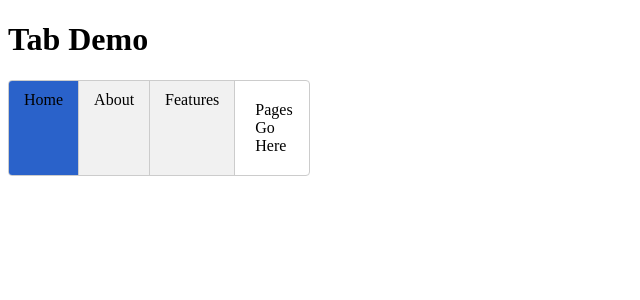
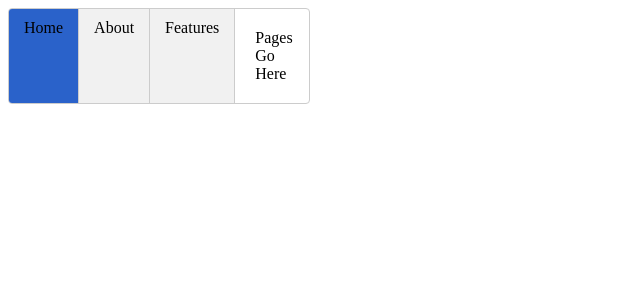
Before and after one commit to acciojob/React-Components-Tabs-anitha-anii, a React app: page / in a window 1280 px wide. Shown: the top 300 px of the page, without its empty margins (0-640 px from the left). Built offline with nearby package versions, Linux system fonts and the light colour scheme.

Commit message:
'changes'

```diff
--- a/src/components/App.js
+++ b/src/components/App.js
@@ -1,14 +1,38 @@
-import React from 'react';
-import '../styles/App.css';
-import Tabs from "./Tabs";
+import React, { useState } from "react";
+import "../styles/App.css";
 
-const App = () => {
+const Tab = ({ name, activeTab, setActiveTab }) => {
+  const isActive = activeTab === name;
+  const tabId = `${name}-Tab`;
+
+  const handleClick = () => {
+    setActiveTab(name);
+  };
+
   return (
-    <div>
-      <h1>Tab Demo</h1>
-      <Tabs />
+    <div
+      className={`tab ${isActive ? "active" : ""}`}
+      id={tabId}
+      onClick={handleClick}
+      data-testid={`tab-${name}`}
+    >
+      {name}
     </div>
   );
 };
 
+const App = () => {
+  const [activeTab, setActiveTab] = useState("Home");
+
+  return (
+    <div className="tabs">
+      <Tab name="Home" activeTab={activeTab} setActiveTab={setActiveTab} />
+      <Tab name="About" activeTab={activeTab} setActiveTab={setActiveTab} />
+      <Tab name="Features" activeTab={activeTab} setActiveTab={setActiveTab} />
+      <div className="viewport">Pages Go Here</div>
+    </div>
+  );
+};
+
+
 export default App;
--- a/src/components/Tabs.js
+++ /dev/null
@@ -1,37 +0,0 @@
-import React, { useState } from "react";
-import "../styles/App.css";
-
-const Tab = ({ name, activeTab, setActiveTab }) => {
-  const isActive = activeTab === name;
-  const tabId = `${name}-Tab`; // Create a unique ID for each tab using the tab name
-
-  const handleClick = () => {
-    setActiveTab(name);
-  };
-
-  return (
-    <div
-      className={`tab ${isActive ? "active" : ""}`}
-      id={tabId} // Use the generated ID for the tab element
-      onClick={handleClick}
-      data-testid={`tab-${name}`}
-    >
-      {name}
-    </div>
-  );
-};
-
-const Tabs = () => {
-  const [activeTab, setActiveTab] = useState("Home");
-
-  return (
-    <div className="tabs">
-      <Tab name="Home" activeTab={activeTab} setActiveTab={setActiveTab} />
-      <Tab name="About" activeTab={activeTab} setActiveTab={setActiveTab} />
-      <Tab name="Features" activeTab={activeTab} setActiveTab={setActiveTab} />
-      <div className="viewport">Pages Go Here</div>
-    </div>
-  );
-};
-
-export default Tabs;
```
